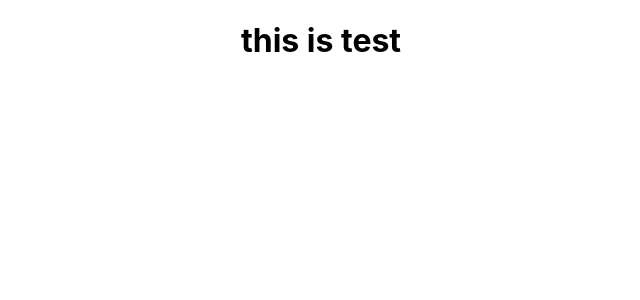
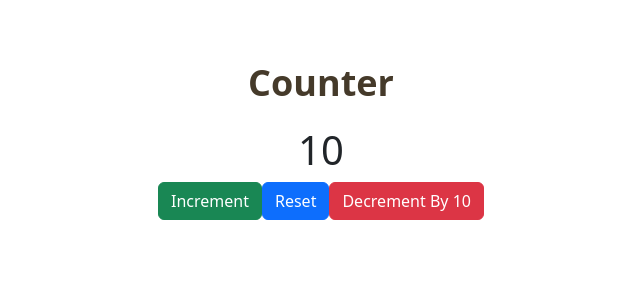
Before and after one commit to puneethnviraat/react-practice, a React (Create React App) app: page / in a window 1280 px wide. Shown: the top 300 px of the page, without its empty margins (319-959 px from the left). Built offline with nearby package versions, Linux system fonts and the light colour scheme.

Commit message:
counter is done

```diff
--- a/package.json
+++ b/package.json
@@ -3,11 +3,15 @@
   "version": "0.1.0",
   "private": true,
   "dependencies": {
+    "@reduxjs/toolkit": "^2.2.5",
     "@testing-library/jest-dom": "^5.17.0",
     "@testing-library/react": "^13.4.0",
     "@testing-library/user-event": "^13.5.0",
+    "bootstrap": "^5.3.3",
     "react": "^18.3.1",
+    "react-bootstrap": "^2.10.2",
     "react-dom": "^18.3.1",
+    "react-redux": "^9.1.2",
     "react-scripts": "5.0.1",
     "web-vitals": "^2.1.4"
   },
--- a/public/index.html
+++ b/public/index.html
@@ -1,43 +1,22 @@
 <!DOCTYPE html>
 <html lang="en">
+
 <head>
   <meta charset="utf-8" />
   <link rel="icon" href="%PUBLIC_URL%/favicon.ico" />
   <meta name="viewport" content="width=device-width, initial-scale=1" />
   <meta name="theme-color" content="#000000" />
-    <meta
-      name="description"
-      content="Web site created using create-react-app"
-    />
+  <meta name="description" content="Web site created using create-react-app" />
   <link rel="apple-touch-icon" href="%PUBLIC_URL%/logo192.png" />
-    <!--
-      manifest.json provides metadata used when your web app is installed on a
-      user's mobile device or desktop. See https://developers.google.com/web/fundamentals/web-app-manifest/
-    -->
+
   <link rel="manifest" href="%PUBLIC_URL%/manifest.json" />
-    <!--
-      Notice the use of %PUBLIC_URL% in the tags above.
-      It will be replaced with the URL of the `public` folder during the build.
-      Only files inside the `public` folder can be referenced from the HTML.
 
-      Unlike "/favicon.ico" or "favicon.ico", "%PUBLIC_URL%/favicon.ico" will
-      work correctly both with client-side routing and a non-root public URL.
-      Learn how to configure a non-root public URL by running `npm run build`.
-    -->
-    <title>React App</title>
+  <title>Practice React</title>
 </head>
+
 <body>
   <noscript>You need to enable JavaScript to run this app.</noscript>
   <div id="root"></div>
-    <!--
-      This HTML file is a template.
-      If you open it directly in the browser, you will see an empty page.
+</body>
 
-      You can add webfonts, meta tags, or analytics to this file.
-      The build step will place the bundled scripts into the <body> tag.
-
-      To begin the development, run `npm start` or `yarn start`.
-      To create a production bundle, use `npm run build` or `yarn build`.
-    -->
-  </body>
 </html>
--- a/src/App.css
+++ /dev/null
@@ -1,38 +0,0 @@
-.App {
-  text-align: center;
-}
-
-.App-logo {
-  height: 40vmin;
-  pointer-events: none;
-}
-
-@media (prefers-reduced-motion: no-preference) {
-  .App-logo {
-    animation: App-logo-spin infinite 20s linear;
-  }
-}
-
-.App-header {
-  background-color: #282c34;
-  min-height: 100vh;
-  display: flex;
-  flex-direction: column;
-  align-items: center;
-  justify-content: center;
-  font-size: calc(10px + 2vmin);
-  color: white;
-}
-
-.App-link {
-  color: #61dafb;
-}
-
-@keyframes App-logo-spin {
-  from {
-    transform: rotate(0deg);
-  }
-  to {
-    transform: rotate(360deg);
-  }
-}
--- a/src/App.js
+++ b/src/App.js
@@ -1,9 +1,11 @@
-import './App.css';
+import Counter from './components/counter/Counter';
 
 function App() {
   return (
     <div className="App">
-      <h1>this is test</h1>
+      <h1 style={{ color: '#ffffff' }}>This site for React practice</h1>
+
+      <Counter />
     </div>
   );
 }
--- /dev/null
+++ b/src/components/counter/Counter.jsx
@@ -0,0 +1,37 @@
+import React from 'react';
+import Button from 'react-bootstrap/Button';
+
+import { useDispatch, useSelector } from 'react-redux';
+import { increment, decrement, resetCount } from './counterSlice';
+
+const Counter = () => {
+  const counter = useSelector((store) => store.counter.value);
+  const dispatch = useDispatch();
+  const incrementNew = () => {
+    dispatch(increment());
+  };
+  const decrementBy10 = () => {
+    dispatch(decrement(10));
+  };
+  const reset = () => {
+    dispatch(resetCount());
+  };
+  return (
+    <div>
+      <p className="title">Counter</p>
+      <h1>{counter}</h1>
+
+      <Button onClick={incrementNew} variant="success">
+        Increment
+      </Button>
+      <Button onClick={reset} variant="primary">
+        Reset
+      </Button>
+      <Button onClick={decrementBy10} variant="danger">
+        Decrement By 10
+      </Button>
+    </div>
+  );
+};
+
+export default Counter;
--- /dev/null
+++ b/src/components/counter/counterSlice.js
@@ -0,0 +1,25 @@
+import { createSlice } from '@reduxjs/toolkit';
+
+// Define a type for the slice state
+
+export const counterSlice = createSlice({
+  name: 'counter',
+  initialState: {
+    value: 10,
+  },
+  reducers: {
+    increment: (state) => {
+      state.value += 1;
+    },
+    decrement: (state, action) => {
+      state.value = state.value - action.payload;
+    },
+    resetCount: (state) => {
+      state.value = 0;
+    },
+  },
+});
+
+export const { increment, decrement, resetCount } = counterSlice.actions;
+
+export default counterSlice.reducer;
--- /dev/null
+++ b/src/components/counter/store.js
@@ -0,0 +1,8 @@
+import { configureStore } from '@reduxjs/toolkit';
+import counterReducer from './counterSlice';
+
+export default configureStore({
+  reducer: {
+    counter: counterReducer,
+  },
+});
--- a/src/index.css
+++ b/src/index.css
@@ -11,3 +11,15 @@ code {
   font-family: source-code-pro, Menlo, Monaco, Consolas, 'Courier New',
     monospace;
 }
+
+body{
+  background-color: #3e3e3e;
+}
+.App{
+  text-align: center;
+}
+.title{
+  font-size: 36px;
+  font-weight: bold;
+  color: rgb(69, 58, 42);
+}
--- a/src/index.js
+++ b/src/index.js
@@ -3,11 +3,16 @@ import ReactDOM from 'react-dom/client';
 import './index.css';
 import App from './App';
 import reportWebVitals from './reportWebVitals';
+import store from './components/counter/store';
+import { Provider } from 'react-redux';
+import 'bootstrap/dist/css/bootstrap.min.css';
 
 const root = ReactDOM.createRoot(document.getElementById('root'));
 root.render(
   <React.StrictMode>
-    <App />
+    <Provider store={store}>
+      <App />
+    </Provider>
   </React.StrictMode>
 );
 
```
Also changed, not shown: 1 other file (tests, documents, lock files or other folders). Lines whose indentation alone changed are shown as unchanged.
